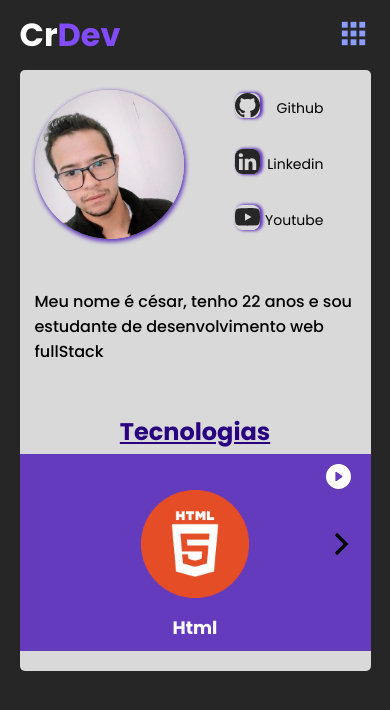
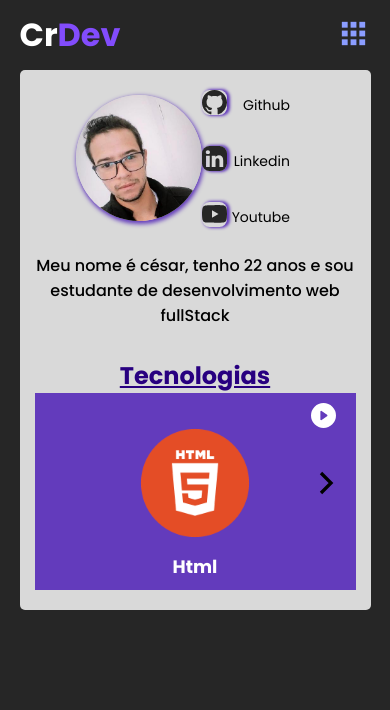
Before and after one commit to cesarrafaeljunior/Portfolio, a React (Create React App) app: page / in a window 390 px wide. Shown: the top 710 px of the page. Built offline with nearby package versions, Linux system fonts and the light colour scheme.

Commit message:
feat: responsive Page Main

```diff
--- a/src/Pages/MainPage/style.js
+++ b/src/Pages/MainPage/style.js
@@ -1,6 +1,10 @@
 import styled from "styled-components";
 
 export const MainPageContainer = styled.div`
+  display: flex;
+  flex-direction: column;
+  align-items: center;
+
   padding: 20px 15px;
   background-color: #d9d9d9;
   border-radius: 5px;
@@ -10,8 +14,6 @@ export const MainPageContainer = styled.div`
     align-items: center;
     justify-content: space-between;
 
-    height: 149px;
-
     @media (min-width: 600px) {
       flex-direction: column;
     }
@@ -19,7 +21,7 @@ export const MainPageContainer = styled.div`
 
   .Section__Main {
     h2 {
-      margin-top: 50px;
+      margin-top: 30px;
       text-decoration: underline;
       color: #280080;
       text-align: center;
@@ -48,15 +50,12 @@ export const MainPageContainer = styled.div`
 
     margin-right: 10%;
 
-    @media (min-width: 430px) {
-      margin-right: 30%;
-    }
     @media (min-width: 600px) {
       flex-direction: row;
       justify-content: center;
       align-items: center;
 
-      margin: 20px 0;
+      margin: 30px 0 0 0;
 
       gap: 50px;
     }
@@ -100,17 +99,22 @@ export const MainPageContainer = styled.div`
   }
 
   .Biography {
+    text-align: center;
     font-weight: 500;
-    margin-top: 50px;
+    margin-top: 20px;
   }
 
   .carousel {
     position: relative;
     background-color: #633bbc;
 
-    margin: 5px -15px 0 -15px;
+    padding-bottom: 10px;
 
-    padding-bottom: 10px;
+    width: 100%;
+    max-width: 800px;
+
+    margin-top: 0px;
+
     ul {
       display: flex;
       align-items: center;
@@ -135,7 +139,6 @@ export const MainPageContainer = styled.div`
       display: flex;
       align-items: center;
       justify-content: center;
-
       .Tech__Info {
         display: flex;
         flex-direction: column;
```
